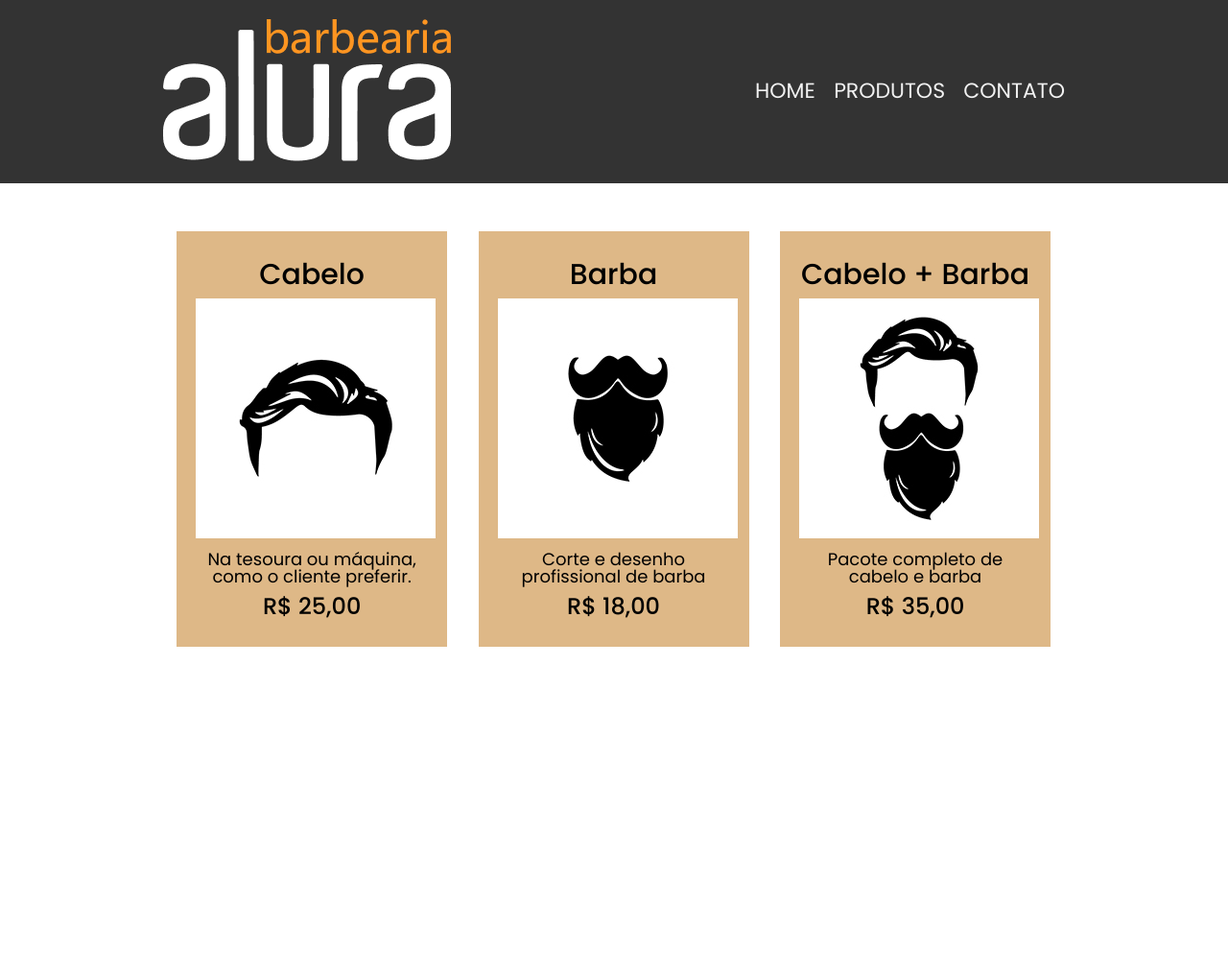
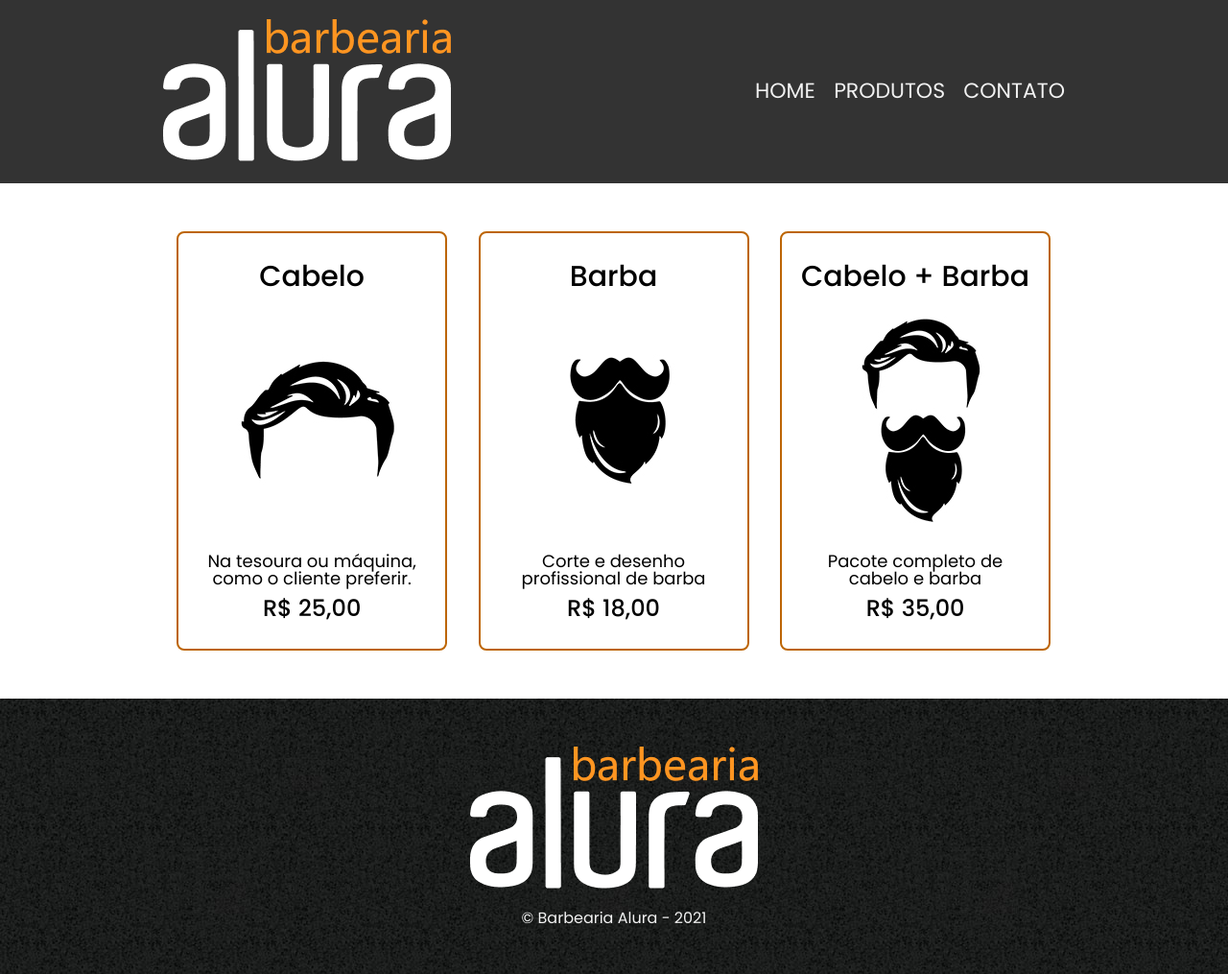
Before and after one commit to danielcarlos-s/barbearia-Alura, a plain HTML site: page produtos.html in a window 1280 px wide. Shown: the whole page at 96% size. Before the commit the page ends 800 px from the top, so only its background shows below. Drawn offline with Linux system fonts and the light colour scheme.

Commit message:
Página produtos
Conclusão da página produtos

```diff
--- a/produtos.css
+++ b/produtos.css
@@ -32,13 +32,17 @@ nav a {
     font-size: 22px;
 }
 
+nav a:hover {
+    color: #E9881B;
+    transition: 0.3s;
+}
+
 /* MAIN */
 .produtos {
     padding: 50px 0;
 }
 
 .produtos li{
-    background-color: burlywood;
     display: inline-block;
     text-align: center;
     width: 30%;
@@ -46,6 +50,20 @@ nav a {
     margin: 0 1.5%;
     padding: 30px 20px;
     box-sizing: border-box;
+    border: #bd6501 2px solid;
+    border-radius: 8px;
+}
+
+.produtos li:hover {
+    border-color: #FFAE4C;
+}
+
+.produtos li:active {
+    border-color: #f2f2f2;
+}
+
+.produtos li:hover h2 {
+    color: #E9881B;
 }
 
 .produtos h2 {
@@ -64,3 +82,20 @@ nav a {
     font-weight: 500;
     margin: 10px 0 0;
 }
+
+/* FOOTER */
+footer {
+    text-align: center;
+}
+
+footer {
+    padding: 50px 0;
+    color: #f2f2f2;
+    background: url("img/bg.jpg");
+}
+
+.copyright {
+    color: #f2f2f2;
+    font-size: 16px;
+    margin: 20px 0 0;
+}
--- a/produtos.html
+++ b/produtos.html
@@ -54,7 +54,8 @@
 
     <!-- FOOTER -->
     <footer>
-
+        <img src="img/logo.png" alt="">
+        <p class="copyright"> &copy; Barbearia Alura - 2021</p>
     </footer>
 </body>
 
```
